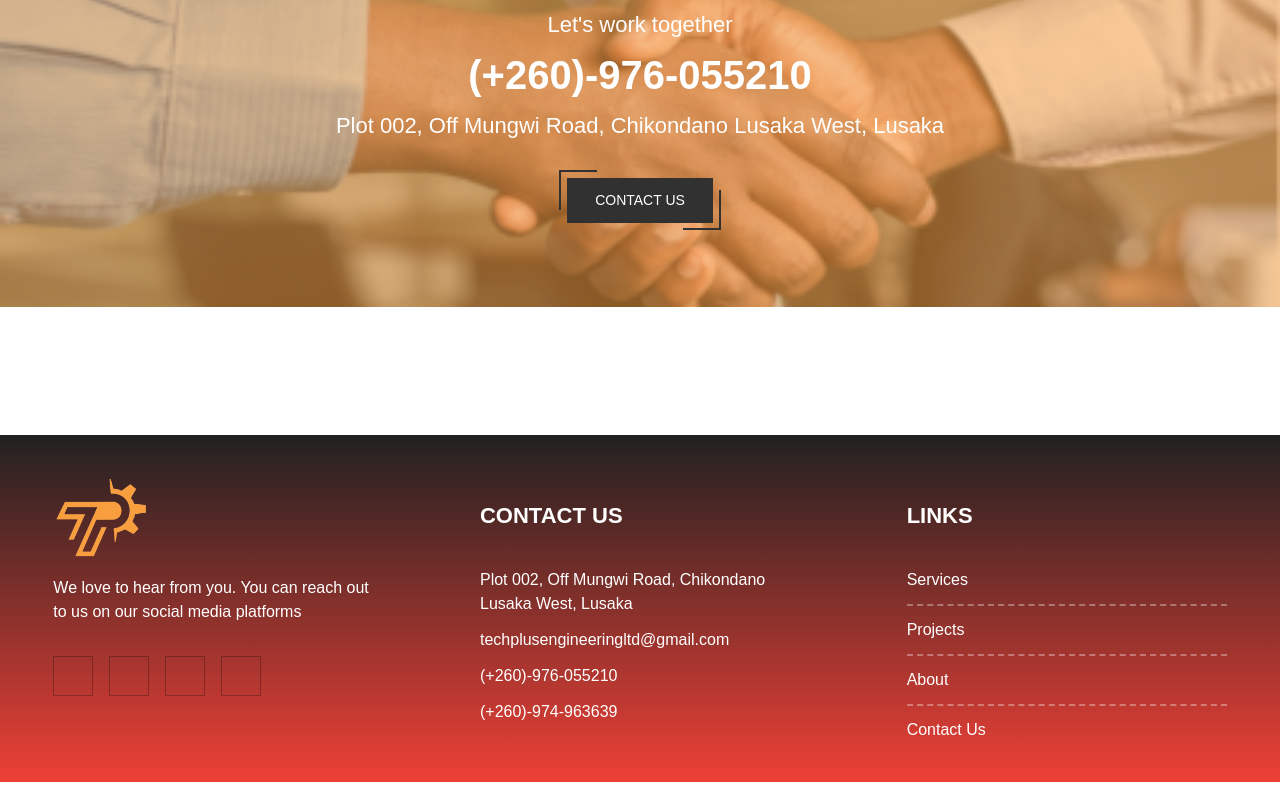
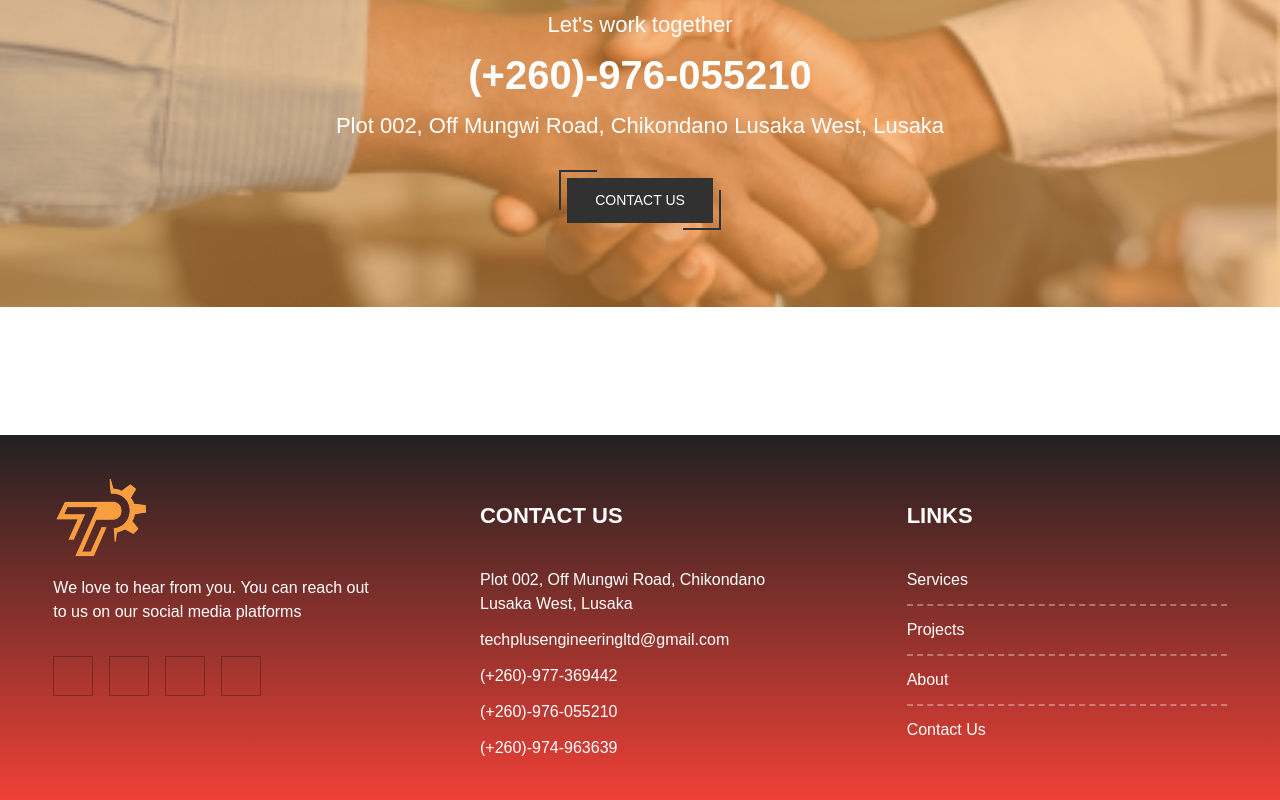
Before and after one commit to mkaweme/techplus, a Next.js app: page / in a window 1280 px wide. Shown: the part 4219-5019 px from the top of the page. Built offline with nearby package versions, Linux system fonts and the light colour scheme; some icons are missing.

Commit message:
Added third contact number

```diff
--- a/app/components/Footer.tsx
+++ b/app/components/Footer.tsx
@@ -30,6 +30,7 @@ const Footer = () => {
         <h3 className="text-[22px] font-bold my-6">CONTACT US</h3>
         <p>Plot 002, Off Mungwi Road, Chikondano Lusaka West, Lusaka</p>
         <p>techplusengineeringltd@gmail.com</p>
+        <p>(+260)-977-369442</p>
         <p>(+260)-976-055210</p>
         <p>(+260)-974-963639</p>
       </div>
```
